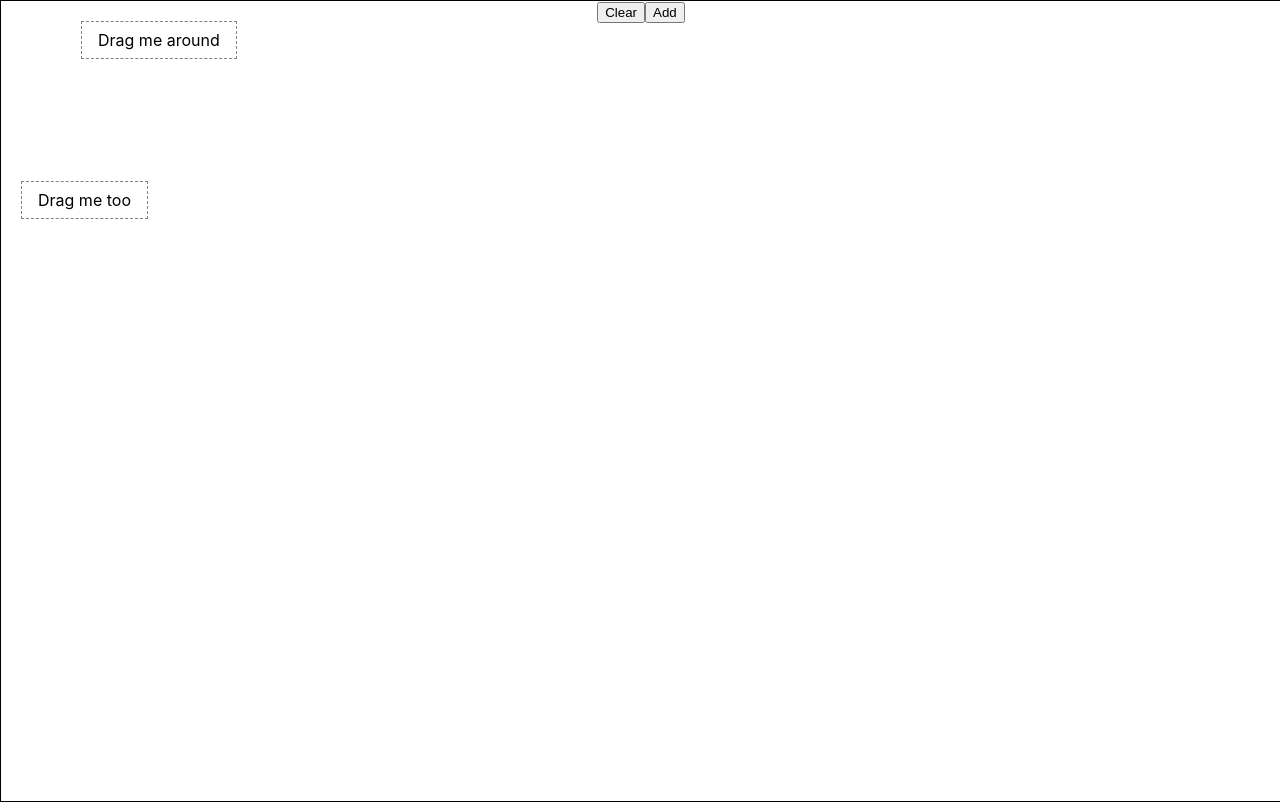
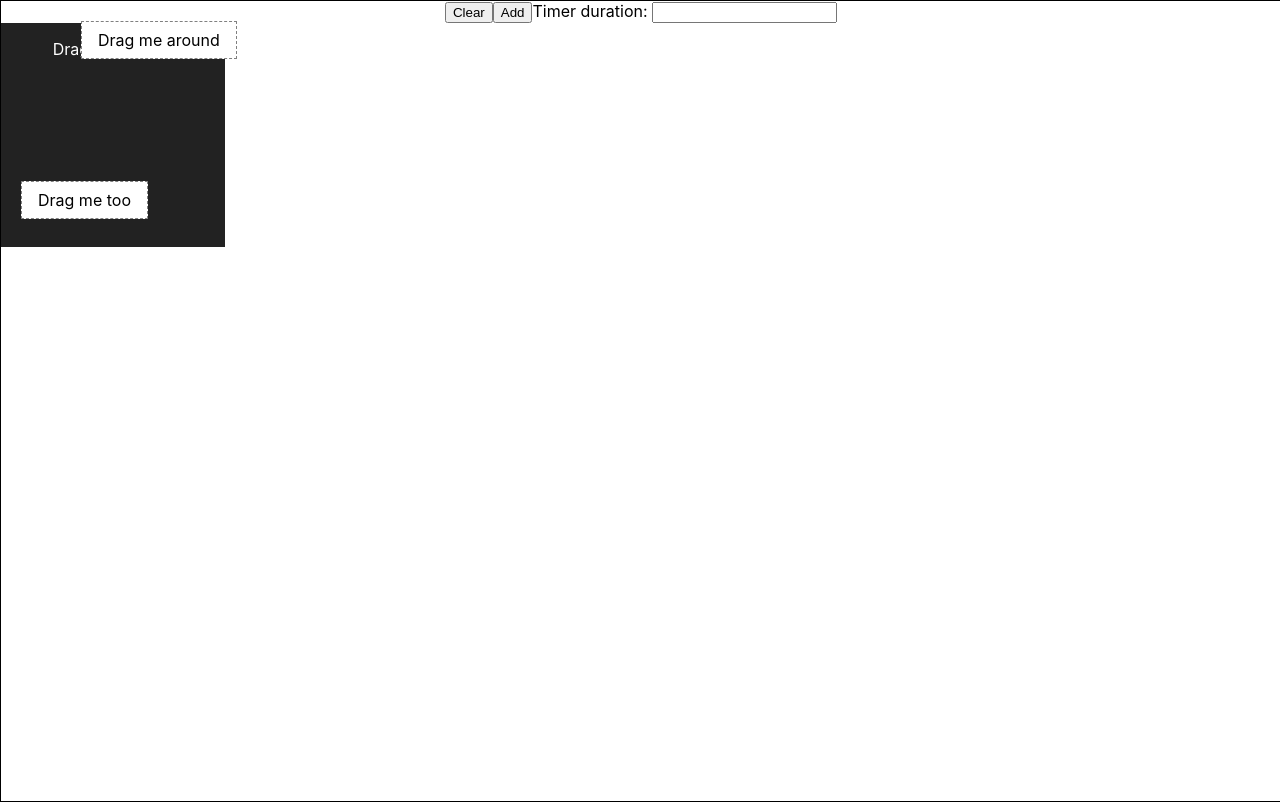
Before and after one commit to sydney-sisco/stream-overlay, a React (Create React App) app: page / in a window 1280 px wide. Built offline with nearby package versions, Linux system fonts and the light colour scheme; the HTML template or start-up script is replaced by a standard one.

Commit message:
we have customizable labels

```diff
--- a/src/Container.js
+++ b/src/Container.js
@@ -3,6 +3,7 @@ import { useCallback, useState } from 'react'
 import { useDrop } from 'react-dnd'
 import { Box } from './Box.js'
 import { ItemTypes } from './ItemTypes.js'
+import { Dustbin } from './Dustbin.js'
 
 const styles = {
   width: '100vw',
@@ -12,6 +13,12 @@ const styles = {
 }
 
 export const Container = () => {
+
+  const [text, setText] = useState('');
+
+  function handleChange(e) {
+    setText(e.target.value);
+  }
 
   const [boxes, setBoxes] = useState([
     { top: 20, left: 80, title: 'Drag me around' },
@@ -48,7 +55,14 @@ export const Container = () => {
   return (
     <div ref={drop} style={styles}>
       <button onClick={() => setBoxes([])}>Clear</button>
-      <button onClick={() => setBoxes([...boxes, { top: 20, left: 20, title: 'Drag me too' }])}>Add</button>
+      <button onClick={() => {setBoxes([...boxes, { top: 20, left: 200, title: text }]); setText('')}}>Add</button>
+
+      <Input
+        label="Timer duration: "
+        value={text}
+        onChange={handleChange}
+      />
+
       {boxes.map(({ top, left, title }, key) => {
         return (
           <Box
@@ -62,6 +76,22 @@ export const Container = () => {
           </Box>
         )
       })}
+      <div style={{ overflow: 'hidden', clear: 'both' }}>
+        <Dustbin />
+      </div>
     </div>
   )
 }
+
+function Input({ label, value, onChange }) {
+  return (
+    <label>
+      {label}
+      {' '}
+      <input
+        value={value}
+        onChange={onChange}
+      />
+    </label>
+  );
+}
--- /dev/null
+++ b/src/Dustbin.js
@@ -0,0 +1,43 @@
+import { useDrop } from 'react-dnd'
+import { ItemTypes } from './ItemTypes.js'
+
+const style = {
+  height: '12rem',
+  width: '12rem',
+  marginRight: '1.5rem',
+  marginBottom: '1.5rem',
+  color: 'white',
+  padding: '1rem',
+  textAlign: 'center',
+  fontSize: '1rem',
+  lineHeight: 'normal',
+  float: 'left',
+}
+
+export const Dustbin = () => {
+
+  const [{ canDrop, isOver }, drop] = useDrop(() => ({
+    accept: ItemTypes.BOX,
+    drop: () => ({ name: 'Dustbin' }),
+    collect: (monitor) => ({
+      isOver: monitor.isOver(),
+      canDrop: monitor.canDrop(),
+    }),
+  }))
+
+  const isActive = canDrop && isOver
+
+  let backgroundColor = '#222'
+
+  if (isActive) {
+    backgroundColor = 'red'
+  } else if (canDrop) {
+    backgroundColor = 'blue'
+  }
+
+  return (
+    <div ref={drop} style={{ ...style, backgroundColor }} data-testid="dustbin">
+      {isActive ? 'Release to drop' : 'Drag a box here'}
+    </div>
+  )
+}
```
